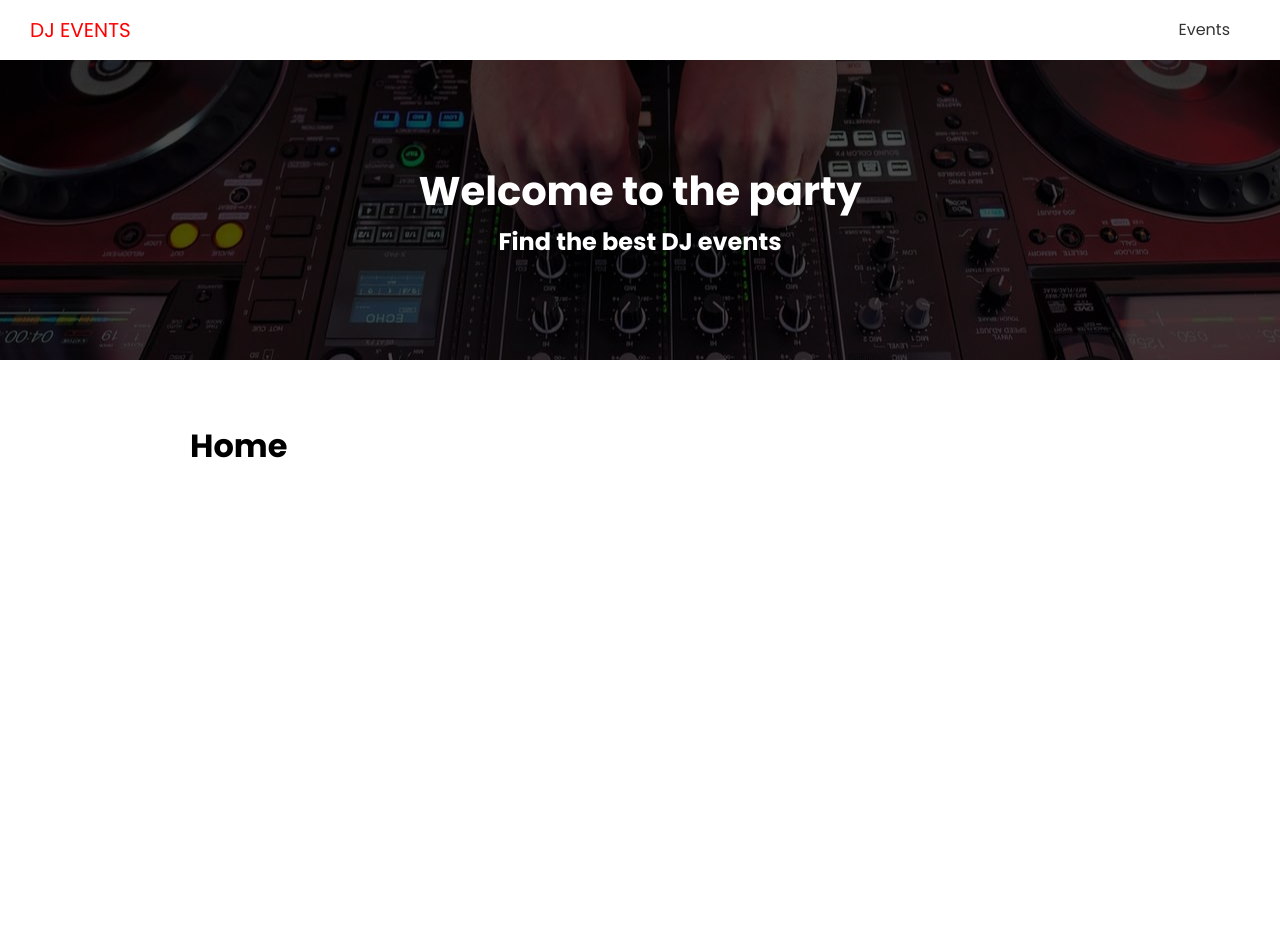
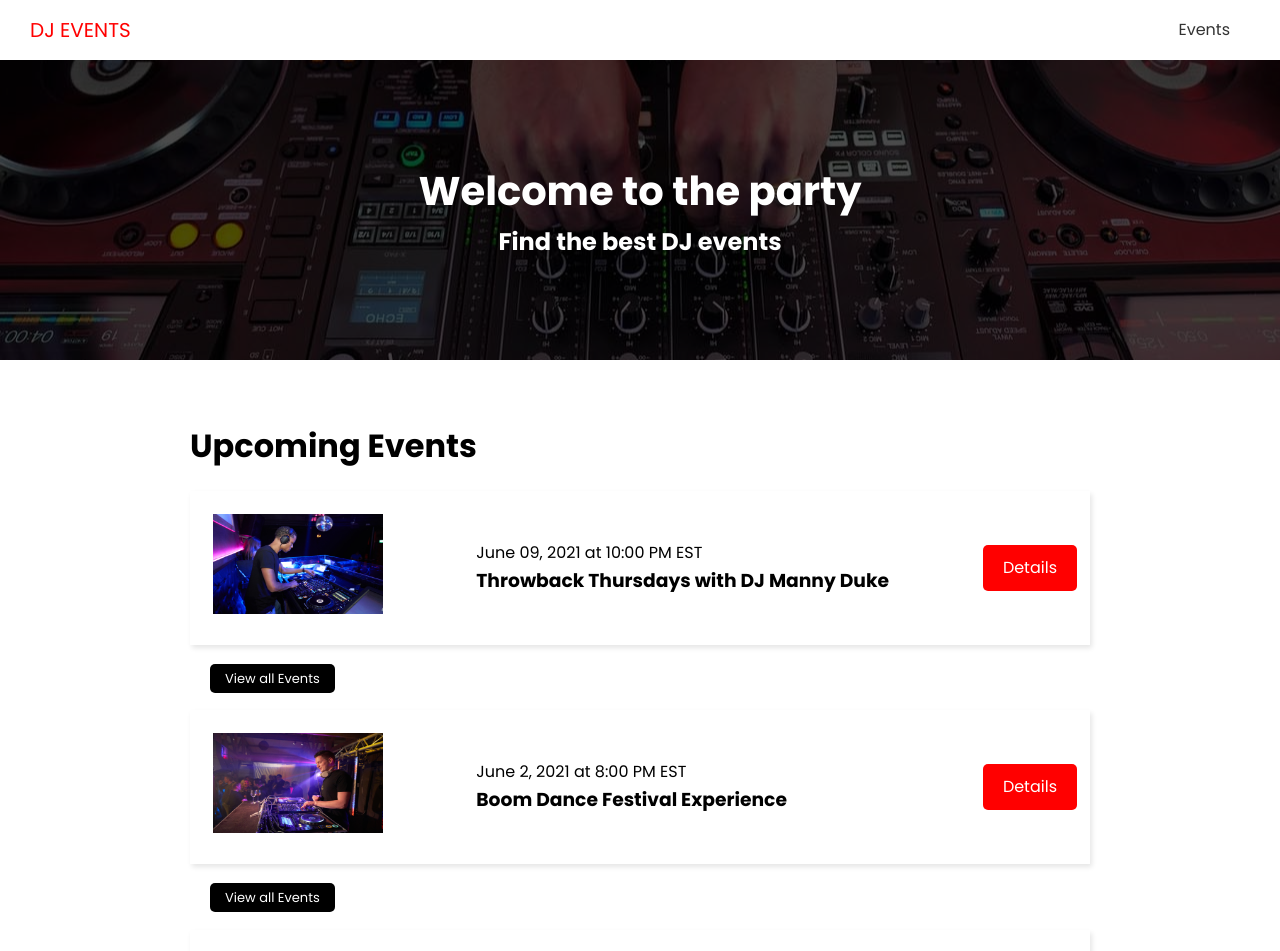
Before and after one commit to shettykaran21/dj-events-frontend, a Next.js app: page / in a window 1280 px wide. Shown: the top 951 px of the page. Built offline with nearby package versions, Linux system fonts and the light colour scheme.

Commit message:
Events page

```diff
--- /dev/null
+++ b/components/EventItem.js
@@ -0,0 +1,31 @@
+import Image from 'next/image';
+import Link from 'next/link';
+
+import styles from '@/styles/EventItem.module.css';
+
+const EventItem = ({ event }) => {
+  return (
+    <div className={styles.event}>
+      <div className={styles.img}>
+        <Image
+          src={event.image ? event.image : '/images/event-default.jpg'}
+          width={170}
+          height={100}
+        />
+      </div>
+      <div className={styles.info}>
+        <span>
+          {event.date} at {event.time}
+        </span>
+        <h3>{event.name}</h3>
+      </div>
+      <div className={styles.link}>
+        <Link href={`/events/${event.slug}`}>
+          <a className="btn">Details</a>
+        </Link>
+      </div>
+    </div>
+  );
+};
+
+export default EventItem;
--- /dev/null
+++ b/config/index.js
@@ -0,0 +1,2 @@
+export const API_URL =
+  process.env.NEXT_PUBILC_API_URL || 'http://localhost:3000';
--- a/jsconfig.json
+++ b/jsconfig.json
@@ -3,7 +3,8 @@
     "baseUrl": ".",
     "paths": {
       "@/components/*": ["components/*"],
-      "@/styles/*": ["styles/*"]
+      "@/styles/*": ["styles/*"],
+      "@config/*": ["config/*"]
     }
   }
 }
--- /dev/null
+++ b/pages/api/events/[slug].js
@@ -0,0 +1,12 @@
+const { events } = require('./data.json');
+
+export default (req, res) => {
+  const event = events.filter((ev) => ev.slug === req.query.slug);
+
+  if (req.method === 'GET') {
+    res.status(200).json({ event });
+  } else {
+    res.setHeader('Allow', ['GET']);
+    res.status(405).json({ message: `Method ${req.method} is not allowed` });
+  }
+};
--- /dev/null
+++ b/pages/api/events/data.json
@@ -0,0 +1,76 @@
+{
+  "events": [
+    {
+      "id": "1",
+      "name": "Throwback Thursdays with DJ Manny Duke",
+      "slug": "throwback-thursdays-with-dj-manny-duke",
+      "venue": "Horizon Club",
+      "address": "919 3rd Ave New York, New York(NY), 10022",
+      "performers": "DJ Manny Duke",
+      "date": "June 09, 2021",
+      "time": "10:00 PM EST",
+      "description": "Featuring deep cuts, party anthems and remixes nostalgic songs from two of the best decades of music with the very best music from the 90's and 2000's",
+      "image": "/images/sample/event1.jpg"
+    },
+    {
+      "id": "2",
+      "name": "Boom Dance Festival Experience",
+      "slug": "boom-dance-festival-experience",
+      "venue": "Blackjacks",
+      "address": "966 Lexington Ave New York, New York(NY), 10021",
+      "performers": "DJ LUCK & MC NEAT, NICKY BLACKMARKET, DJ NICKY BLACKMARKET, RATPACK",
+      "date": "June 2, 2021",
+      "time": "8:00 PM EST",
+      "description": "It's looking more and more like we will be seeing events return in the summer! To celebrate this we are arranging a festival experience to say good bye to lock down! We will also be celebrating the fact Zoom Dance is one year old!",
+      "image": "/images/sample/event2.jpg"
+    },
+    {
+      "id": "3",
+      "name": "Encore Night Boat Party",
+      "slug": "encore-night-boat-party",
+      "venue": "Encore",
+      "address": "675 Water St New York, New York(NY), 10002",
+      "performers": "Bad Boy Bill",
+      "date": "June 11, 2021",
+      "time": "7:00 PM EST",
+      "description": "Who is ready to party? I mean in the middle of the water, a boat with good music and drinks. If thats you then you have made it to the right place.",
+      "image": "/images/sample/event3.jpg"
+    },
+    {
+      "id": "4",
+      "name": "Jam Concert Live",
+      "slug": "jam-concert-live",
+      "venue": "Club Ozone",
+      "address": "70 W 115th St New York, New York(NY), 10026",
+      "performers": "DJ RNB",
+      "date": "June 20, 2021",
+      "time": "10:00 PM EST",
+      "description": "The most diverse dj on the east coast, DJ RNB team up once again to bring you the next installment in the high energy, Jam Concert Live series!",
+      "image": "/images/sample/event4.jpg"
+    },
+    {
+      "id": "5",
+      "name": "UnMute Rock Festival",
+      "slug": "unmute-rock-festival",
+      "venue": "Studio 54",
+      "address": "55 La Salle St #12K New York, New York(NY), 10027",
+      "performers": "Big Wednesday, Black Pyre, Calling Apollo",
+      "date": "June 30, 2021",
+      "time": "8:00 PM EST",
+      "description": "With bands from around the UK ready to send the roof into orbit, get ready for the loudest Welsh festival: the inaugural UnMute 2021.",
+      "image": "/images/sample/event5.jpg"
+    },
+    {
+      "id": "6",
+      "name": "Soul Kitchen Party",
+      "slug": "soul-kitchen-party",
+      "venue": "Onyx Club",
+      "address": "60 Gramercy Park N #2 New York, New York(NY), 10010",
+      "performers": "A-Trak, Nightmares on Wax, Rakim, Jay Electronica",
+      "date": "July 2, 2021",
+      "time": "8:00 PM EST",
+      "description": "Dope party which features Hip Hop legends, emerging artists and world-class turntablists",
+      "image": "/images/sample/event6.jpg"
+    }
+  ]
+}
--- /dev/null
+++ b/pages/api/events/index.js
@@ -0,0 +1,10 @@
+const { events } = require('./data.json');
+
+export default (req, res) => {
+  if (req.method === 'GET') {
+    res.status(200).json(events);
+  } else {
+    res.setHeader('Allow', ['GET']);
+    res.status(405).json({ message: `Method ${req.method} is not allowed` });
+  }
+};
--- a/pages/index.js
+++ b/pages/index.js
@@ -1,11 +1,34 @@
+import EventItem from '@/components/EventItem';
 import Layout from '@/components/Layout';
+import { API_URL } from '@config/index';
+import Link from 'next/link';
 
-const HomePage = () => {
+const HomePage = ({ events }) => {
   return (
     <Layout>
-      <h1>Home</h1>
+      <h1>Upcoming Events</h1>
+      {events.length === 0 && <h3>No events to show</h3>}
+      {events.length > 0 &&
+        events.map((event) => (
+          <>
+            <EventItem key={event.id} event={event} />
+            <Link href="/events">
+              <a className="btn-secondary">View all Events</a>
+            </Link>
+          </>
+        ))}
     </Layout>
   );
 };
 
+export const getStaticProps = async () => {
+  const res = await fetch(`${API_URL}/api/events`);
+  const events = await res.json();
+
+  return {
+    props: { events: events.slice(0, 3) },
+    revalidate: 1,
+  };
+};
+
 export default HomePage;
--- /dev/null
+++ b/styles/EventItem.module.css
@@ -0,0 +1,28 @@
+.event {
+  display: flex;
+  justify-content: space-between;
+  align-items: center;
+  margin: 20px 0;
+  padding: 13px;
+  box-shadow: 2px 3px 5px rgba(0, 0, 0, 0.1);
+}
+
+.img {
+  flex: 1;
+  margin: 10px;
+}
+
+.info {
+  flex: 2;
+}
+
+@media (max-width: 600px) {
+  .event {
+    flex-direction: column;
+    text-align: center;
+  }
+
+  .info {
+    margin-bottom: 20px;
+  }
+}
```
Also changed, not shown: pages/events/index.js (+17 -2 lines).
